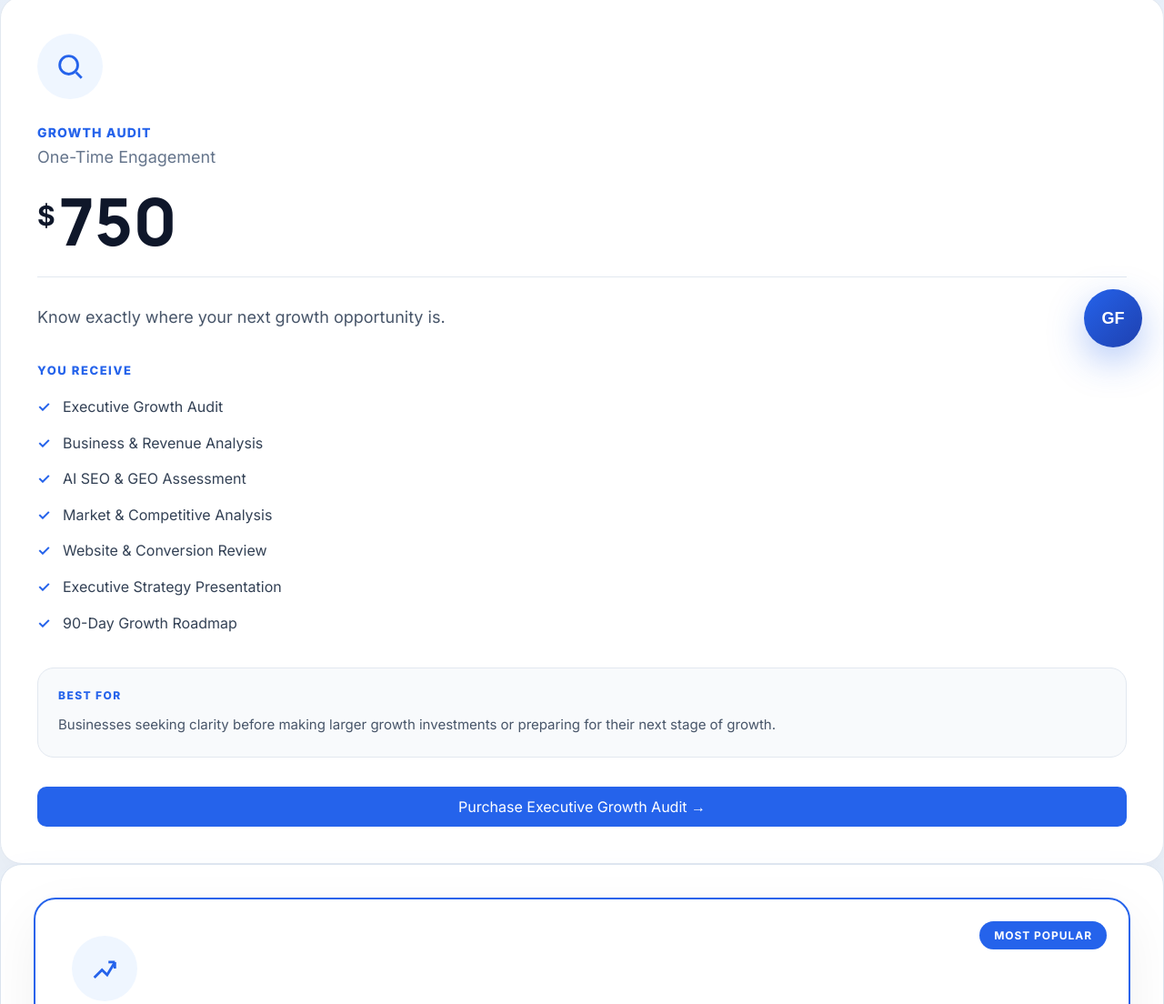
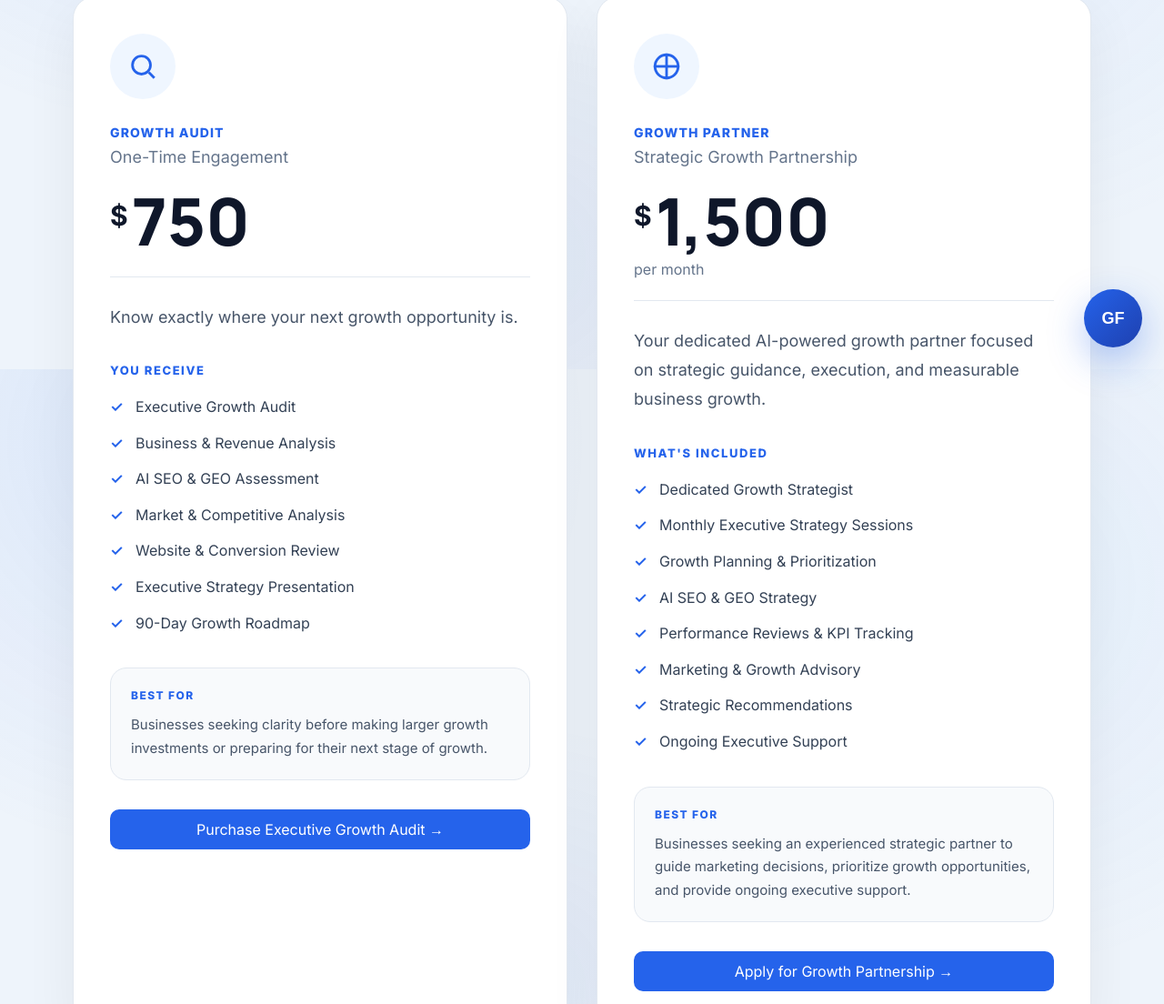
Before and after one commit to GrowthForgeGrowth/growthforge-website, a website: page pricing.html in a window 1280 px wide. Shown: the part 394-1498 px from the top of the page at 91% size. Drawn offline with Linux system fonts and the light colour scheme.

Commit message:
Update pricing.html

```diff
--- a/pricing.html
+++ b/pricing.html
@@ -272,27 +272,14 @@
 
         <div class="pricing-grid">
 
-            <!-- Growth Audit -->
-
-            <!-- Growth Partner -->
-
-            <!-- Growth Accelerator -->
-
-            <!-- Growth Engine -->
-
-            <!-- Enterprise -->
-
-        </div>
-
-    </div>
-
-</section>
+            <!-- =========================
+                 Growth Audit
+            ========================== -->
 
             <div class="pricing-card-inner">
 
                 <div class="pricing-icon">
 
-            <!-- Replace with your preferred SVG -->
                     <svg width="28" height="28" viewBox="0 0 24 24" fill="none" stroke="currentColor" stroke-width="2">
                         <circle cx="11" cy="11" r="7"></circle>
                         <path d="M21 21l-4.35-4.35"></path>
@@ -319,9 +306,7 @@
                 <div class="pricing-divider"></div>
 
                 <p class="pricing-description">
-
                     Know exactly where your next growth opportunity is.
-
                 </p>
 
                 <h4 class="pricing-list-title">
@@ -359,18 +344,96 @@
                 </div>
 
                 <a href="/discovery" class="btn pricing-button">
-
                     Purchase Executive Growth Audit →
-
                 </a>
 
             </div>
 
-</section>
-
-<section class="pricing-card featured-plan">
+            <!-- =========================
+                 Growth Partner
+            ========================== -->
 
             <div class="pricing-card-inner">
+
+                <div class="pricing-icon">
+
+                    <svg width="28" height="28" viewBox="0 0 24 24" fill="none" stroke="currentColor" stroke-width="2">
+                        <path d="M12 2v20"></path>
+                        <path d="M2 12h20"></path>
+                        <circle cx="12" cy="12" r="9"></circle>
+                    </svg>
+
+                </div>
+
+                <span class="pricing-category">
+                    Growth Partner
+                </span>
+
+                <p class="pricing-plan">
+                    Strategic Growth Partnership
+                </p>
+
+                <div class="pricing-cost">
+
+                    <span class="currency">$</span>
+
+                    <span class="amount">1,500</span>
+
+                </div>
+
+                <p class="pricing-frequency">
+                    per month
+                </p>
+
+                <div class="pricing-divider"></div>
+
+                <p class="pricing-description">
+                    Your dedicated AI-powered growth partner focused on strategic guidance, execution, and measurable business growth.
+                </p>
+
+                <h4 class="pricing-list-title">
+                    What's Included
+                </h4>
+
+                <ul class="pricing-features">
+
+                    <li>Dedicated Growth Strategist</li>
+
+                    <li>Monthly Executive Strategy Sessions</li>
+
+                    <li>Growth Planning & Prioritization</li>
+
+                    <li>AI SEO & GEO Strategy</li>
+
+                    <li>Performance Reviews & KPI Tracking</li>
+
+                    <li>Marketing & Growth Advisory</li>
+
+                    <li>Strategic Recommendations</li>
+
+                    <li>Ongoing Executive Support</li>
+
+                </ul>
+
+                <div class="pricing-highlight">
+
+                    <span class="highlight-title">
+                        Best For
+                    </span>
+
+                    <p>
+                        Businesses seeking an experienced strategic partner to guide marketing decisions, prioritize growth opportunities, and provide ongoing executive support.
+                    </p>
+
+                </div>
+
+                <a href="/discovery" class="btn pricing-button">
+                    Apply for Growth Partnership →
+                </a>
+
+            </div>
+
+<div class="pricing-card-inner featured-plan">
 
     <span class="featured-badge">
         Most Popular
@@ -411,9 +474,7 @@
     <div class="pricing-divider"></div>
 
     <p class="pricing-description">
-
         Scale through coordinated, integrated marketing systems.
-
     </p>
 
     <h4 class="pricing-list-title">
@@ -443,31 +504,20 @@
     <div class="pricing-highlight">
 
         <span class="highlight-title">
-
             Best For
-
         </span>
 
         <p>
-
             Businesses ready to integrate acquisition, conversion, automation, and AI into one measurable growth system.
-
         </p>
 
     </div>
 
     <a href="/discovery" class="btn pricing-button">
-
         Apply for Growth Partnership →
-
     </a>
 
 </div>
-
-</section>
-
-<section class="pricing-card">
-
 <div class="pricing-card-inner">
 
     <div class="pricing-icon">
@@ -499,23 +549,17 @@
     </div>
 
     <p class="pricing-frequency">
-
         per month
-
     </p>
 
     <div class="pricing-divider"></div>
 
     <p class="pricing-description">
-
         Your outsourced AI-powered growth department.
-
     </p>
 
     <h4 class="pricing-list-title">
-
         Everything in Accelerator +
-
     </h4>
 
     <ul class="pricing-features">
@@ -541,31 +585,20 @@
     <div class="pricing-highlight">
 
         <span class="highlight-title">
-
             Best For
-
         </span>
 
         <p>
-
             Organizations requiring executive-level strategic leadership, AI automation, and complete growth execution.
-
         </p>
 
     </div>
 
     <a href="/discovery" class="btn pricing-button">
-
         Apply for Growth Partnership →
-
     </a>
 
 </div>
-
-</section>
-
-<section class="pricing-card">
-
 <div class="pricing-card-inner">
 
     <div class="pricing-icon">
@@ -588,23 +621,17 @@
     </p>
 
     <div class="pricing-custom">
-
         Custom Pricing
-
     </div>
 
     <div class="pricing-divider"></div>
 
     <p class="pricing-description">
-
         For organizations with specialized growth needs.
-
     </p>
 
     <h4 class="pricing-list-title">
-
         Typical Engagements
-
     </h4>
 
     <ul class="pricing-features">
@@ -628,28 +655,22 @@
     <div class="pricing-highlight">
 
         <span class="highlight-title">
-
             Best For
-
         </span>
 
         <p>
-
             Enterprise organizations requiring tailored AI-powered growth systems, executive advisory, and strategic support built around complex business requirements.
-
         </p>
 
     </div>
 
     <a href="/discovery" class="btn pricing-button">
-
         Apply for Enterprise Partnership →
-
     </a>
 
 </div>
 
-</section>
+
 
 <section id="faq" class="alt">
 <div class="container">
```
Lines whose indentation alone changed are shown as unchanged.
